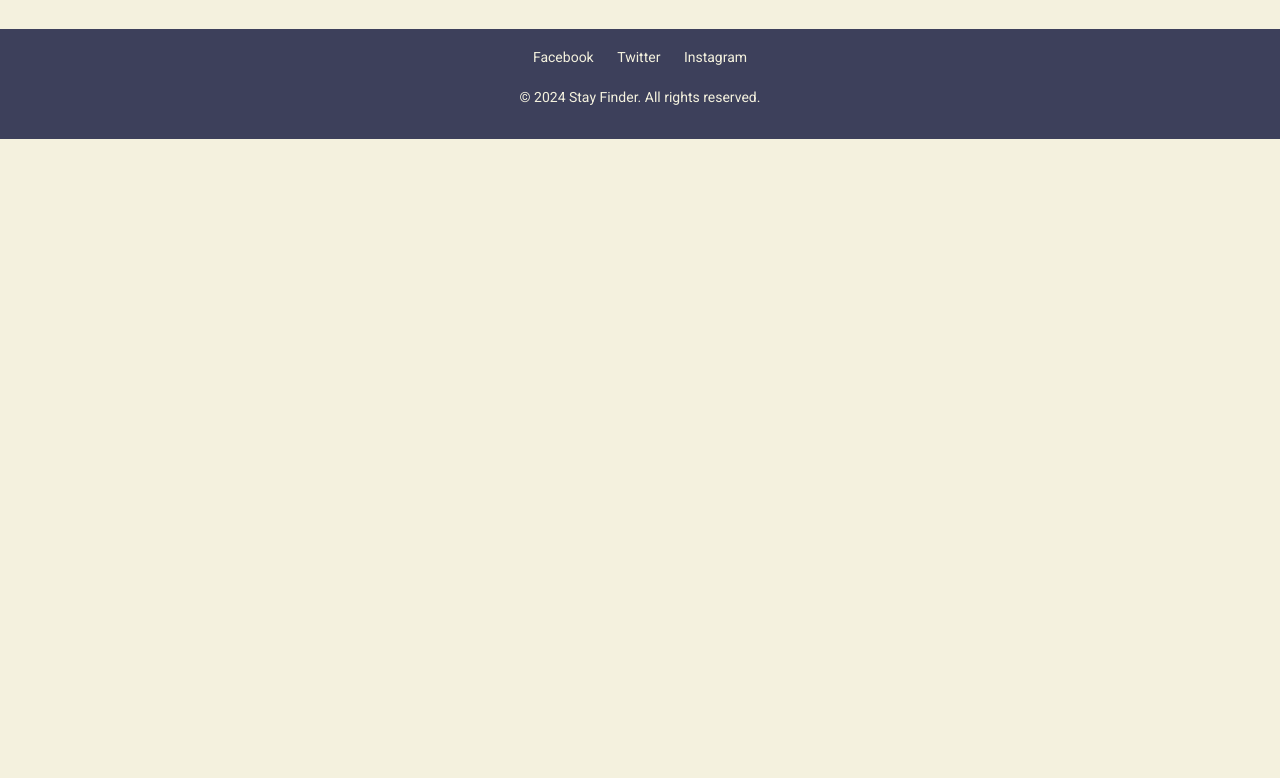
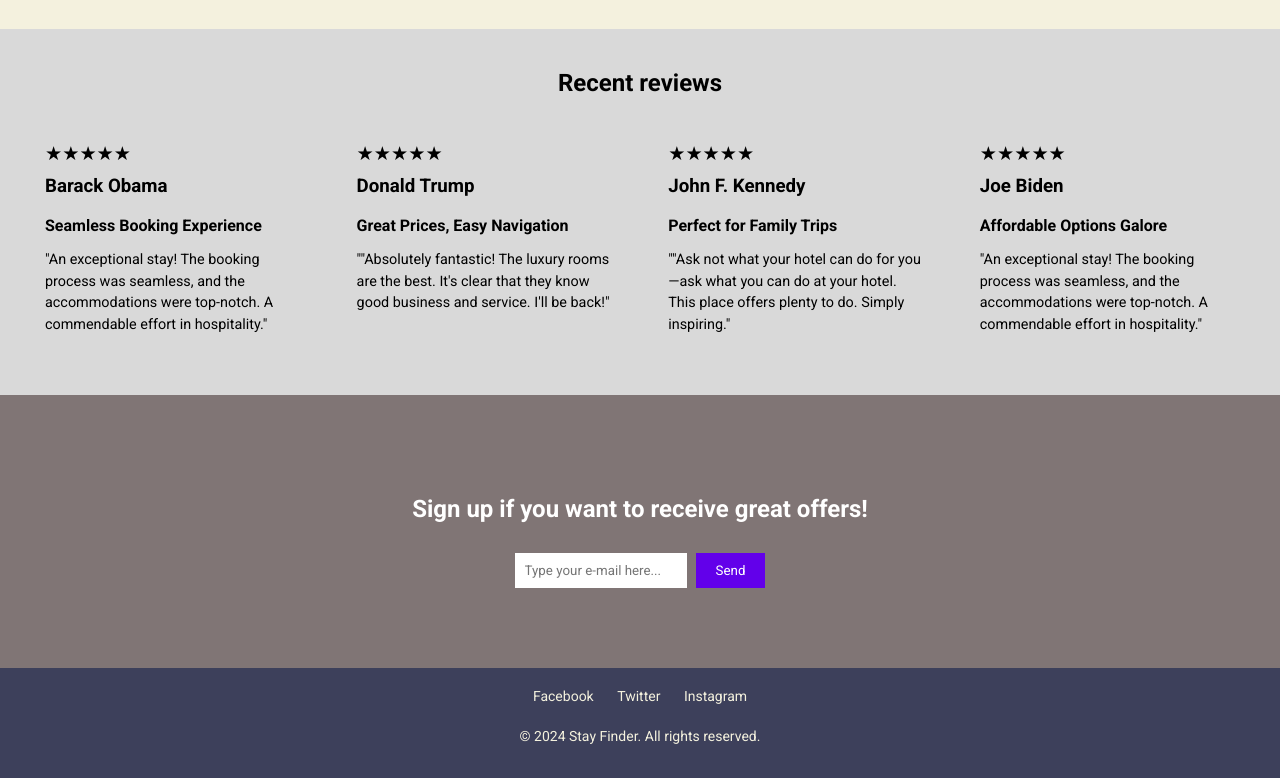
Before and after one commit to larslovold/IDATA2306-Applikasjonsutvikling-Group-18, a PHP site: page / in a window 1280 px wide. Shown: the part 2252-3030 px from the top of the page. Before the commit the page ends 2391 px from the top, so only its background shows below. Run offline with PHP 8.4, Linux system fonts and the light colour scheme.

Commit message:
building website

```diff
--- a/src/main/html/index.html
+++ b/src/main/html/index.html
@@ -85,7 +85,7 @@
 
         </div>
 
-        <div class="image-text-container right" style="background-color: #E07A5F;"> <!-- Antique White -->
+        <div class="image-text-container right" style="background-color: #81b29a;"> <!-- Antique White -->
             <img src="../resources/hotel2.jpg" alt="Room">
             <div class="text-content right">
             <h1>ABOUT US</h1><p>Nestled in the heart of the city, our hotel embodies a haven of sophistication with a touch
@@ -110,6 +110,52 @@
             </p>
             </div>
         </div>
+
+        <section class="reviews-section" style="background-color: #D9D9D9;">
+            <h2>Recent reviews</h2>
+            <div class="reviews-container">
+                <!-- Review 1 -->
+                <div class="review">
+                    <span class="stars">★★★★★</span>
+                    <h3>Barack Obama</h3>
+                    <p class="review-title">Seamless Booking Experience</p>
+                    <p class="review-text">"An exceptional stay! The booking process was seamless, and the accommodations were top-notch. A commendable effort in hospitality."
+                    </div>
+
+                <!-- Review 2 -->
+                <div class="review">
+                    <span class="stars">★★★★★</span>
+                    <h3>Donald Trump</h3>
+                    <p class="review-title">Great Prices, Easy Navigation</p>
+                    <p class="review-text">""Absolutely fantastic! The luxury rooms are the best. It's clear that they know good business and service. I'll be back!"
+                    </div>
+
+                <!-- Review 3 -->
+                <div class="review">
+                    <span class="stars">★★★★★</span>
+                    <h3>John F. Kennedy</h3>
+                    <p class="review-title">Perfect for Family Trips</p>
+                    <p class="review-text">""Ask not what your hotel can do for you—ask what you can do at your hotel. This place offers plenty to do. Simply inspiring."
+                    </div>
+
+                <!-- Review 4 -->
+                <div class="review">
+                    <span class="stars">★★★★★</span>
+                    <h3>Joe Biden</h3>
+                    <p class="review-title">Affordable Options Galore</p>
+                    <p class="review-text">"An exceptional stay! The booking process was seamless, and the accommodations were top-notch. A commendable effort in hospitality."                    </div>
+            </div>
+        </section>
+
+        <section class="newsletter-signup">
+            <h2>Sign up if you want to receive great offers!</h2>
+            <form class="signup-form">
+                <input type="email" placeholder="Type your e-mail here..." required>
+                <button type="submit">Send</button>
+            </form>
+        </section>
+
+
     </main>
 
     <footer>
--- a/src/main/html/style.css
+++ b/src/main/html/style.css
@@ -42,7 +42,6 @@ body {
     font-size: 24px;
     cursor: pointer;
     position: relative; /
-    margin-right: 20px;
 }
 
 .burger-menu:hover .dropdown-content {
@@ -216,6 +215,101 @@ body {
     }
 }
 
+.reviews-section {
+    background-color: #f8f8f8; /* Light gray background */
+    padding: 20px;
+    text-align: center;
+}
+
+.reviews-section h2 {
+    margin-bottom: 20px;
+}
+
+.reviews-container {
+    display: flex;
+    justify-content: space-between;
+    flex-wrap: wrap; /* Allows wrapping on smaller screens */
+}
+
+.review {
+    flex: 1; /* Allows flex items to grow and shrink */
+    max-width: 23%; /* Set a maximum width */
+    box-sizing: border-box; /* Include padding and borders in the element's total width and height */
+    margin: 10px; /* Add some margin for spacing */
+    padding: 15px;
+    text-align: left;
+}
+
+.review h3 {
+    margin-top: 10px;
+}
+
+.review-title {
+    font-weight: bold;
+    margin-bottom: 10px;
+}
+
+.review-text {
+    font-size: 0.9em;
+    line-height: 1.5;
+}
+
+.stars {
+    color: black; /* Gold color for stars */
+    font-size: 1.2em; /* Larger font size for stars */
+    margin-bottom: 5px; /* Space below the stars */
+}
+
+/* Responsive adjustments */
+@media (max-width: 1200px) {
+    .review {
+        max-width: 48%; /* Each review takes half the width on smaller screens */
+    }
+}
+
+@media (max-width: 768px) {
+    .review {
+        max-width: 100%; /* Each review takes full width on small screens */
+    }
+}
+
+.newsletter-signup {
+    background-color: #807575; /* Dark background color */
+    color: #fff; /* White text color */
+    text-align: center; /* Centering the text */
+    padding: 80px ; /* Some padding around the text */
+}
+
+.signup-form {
+    margin-top: 10px; /* Space between the text and the form */
+    display: inline-block; /* To center the form in the section */
+}
+
+.signup-form input[type="email"] {
+    padding: 10px; /* Padding inside the input field */
+    border: none; /* Removing the default border */
+    margin-right: 5px; /* Space between the input field and the button */
+}
+
+.signup-form button {
+    padding: 10px 20px; /* Padding inside the button */
+    background-color: #6200ea; /* Purple background color for the button */
+    color: #fff; /* White text color for the button */
+    border: none; /* Removing the default border */
+    cursor: pointer; /* Cursor effect when hovering over the button */
+}
+
+/* Add media queries for responsiveness if necessary */
+@media (max-width: 768px) {
+    .signup-form input[type="email"],
+    .signup-form button {
+        display: block; /* Stack the input field and button on small screens */
+        margin: 10px auto; /* Centering in the form */
+        width: 80%; /* Responsive width */
+    }
+}
+
+
 footer {
     background-color: #3D405B; /* Deep Slate Blue */
     color: #F4F1DE; /* Antique White */
```
